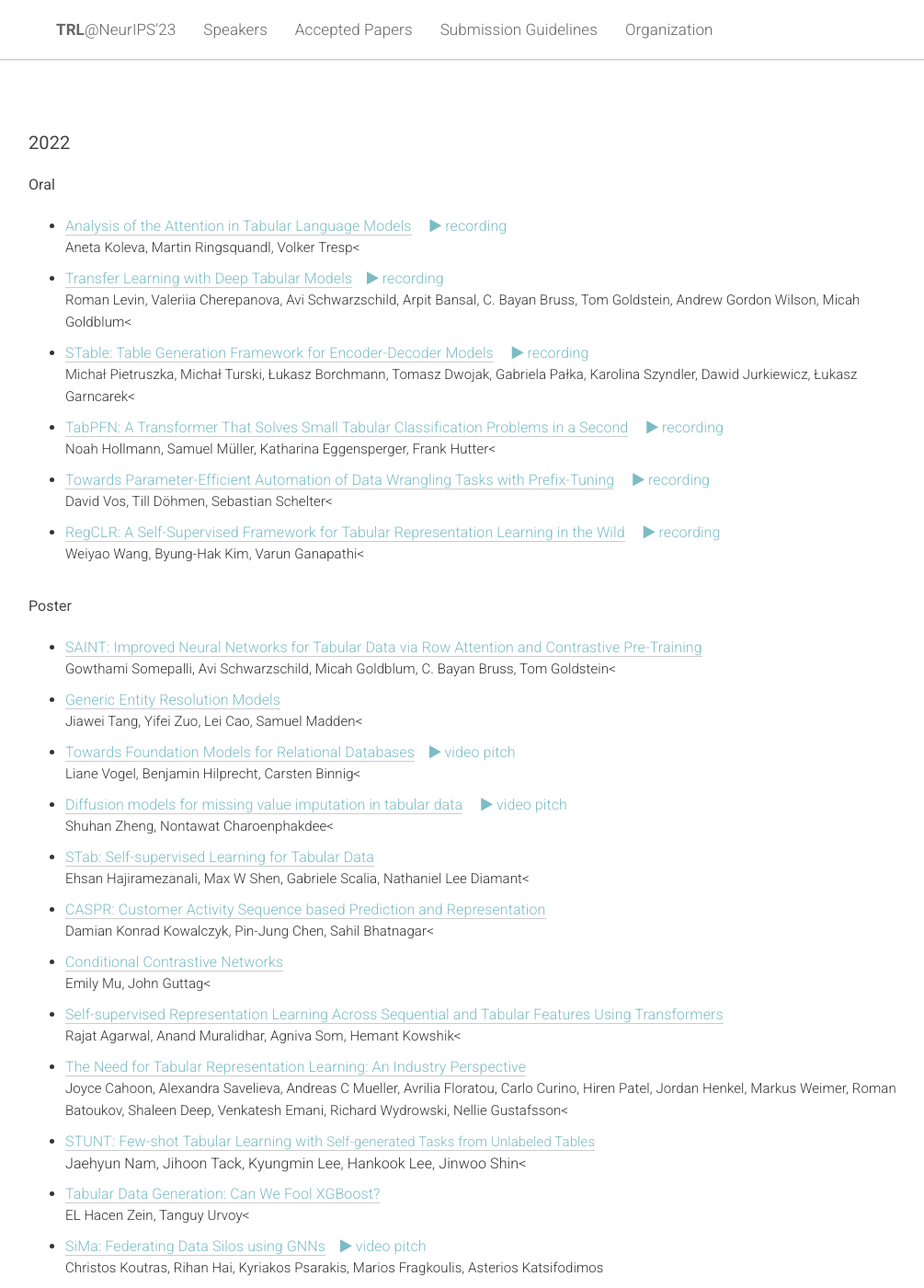
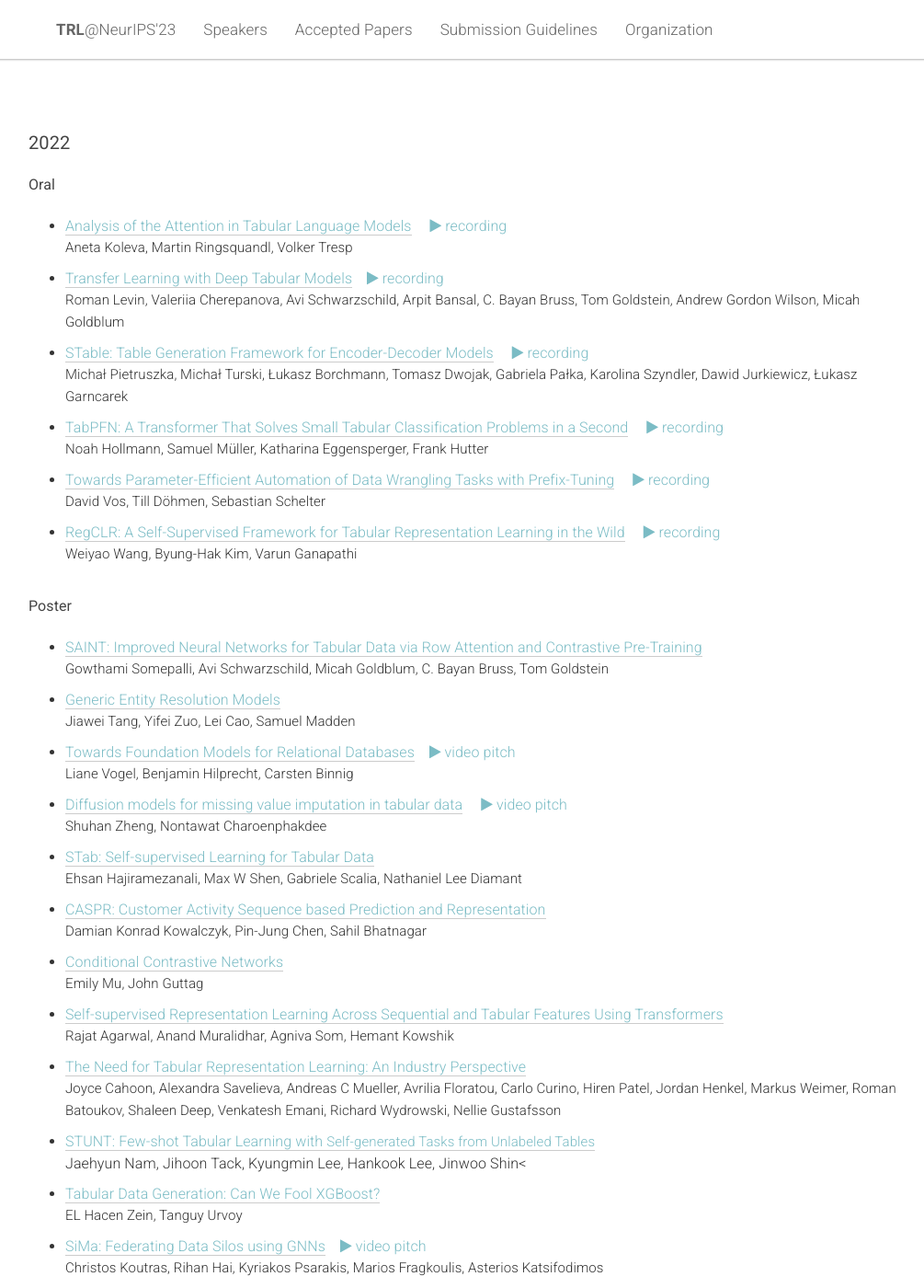
Before and after one commit to table-representation-learning/table-representation-learning.github.io, a Jekyll site: the page built from _pages/home.html, in a window 1280 px wide and 1400 px high, scrolled down 8287 px. Shown: the whole window at 92% size, without its empty margins (134-1139 px from the left). Built offline with Jekyll 4.4.1, drawn with Linux system fonts in a browser that asks for light colours; some of the changed text lies outside the part shown.

Commit message:
fix the span

```diff
--- a/_pages/home.html
+++ b/_pages/home.html
@@ -166,7 +166,7 @@ acknowledgements: ""
                                         Invited Speaker: Simran Arora<br />
                                         <span style="font-style:italic">
                                             [Talk title forthcoming]
-                                        <
+                                        </span>
                                     </td>
                                 </tr>
                                 <tr>
@@ -185,7 +185,7 @@ acknowledgements: ""
                                     <th scope="row" data-time="09:00">09:00 AM</th>
                                     <td>
                                         Invited Speaker: Frank Hutter<br />
-                                        <span style="font-style:italic">[Talk title forthcoming]<
+                                        <span style="font-style:italic">[Talk title forthcoming]</span>
                                     </td>
                                 </tr>
                                 <tr>
@@ -200,7 +200,7 @@ acknowledgements: ""
                                     <th scope="row" data-time="11:30">11:30 AM</th>
                                     <td>
                                         Invited Speaker: Immanuel Trummer<br />
-                                        <span style="font-style:italic">Next-Generation Data Management with Large Language Models
+                                        <span style="font-style:italic">Next-Generation Data Management with Large Language Models</span>
                                         <a data-toggle="collapse" href="#schedule-talk3" aria-cexpanded="false"
                                             aria-controls="schedule-talk3">[Abstract]</a>
                                         <div class="collapse" id="schedule-talk3">
@@ -221,7 +221,7 @@ acknowledgements: ""
                                     <th scope="row" data-time="12:30">12:30 PM</th>
                                     <td>
                                         Invited Speaker: Tao Yu<br />
-                                        <span style="font-style:italic">[Talk title forthcoming]<
+                                        <span style="font-style:italic">[Talk title forthcoming]</span>
                                         <!-- <a data-toggle="collapse" href="#schedule-talk3" aria-cexpanded="false"
                                             aria-controls="schedule-talk3">[Abstract]</a>
                                         <div class="collapse" id="schedule-talk3">
@@ -246,7 +246,7 @@ acknowledgements: ""
                                     <th scope="row" data-time="14:00">02:00 PM</th>
                                     <td>
                                         Invited Speaker: Wenhu Chen<br />
-                                        <span style="font-style:italic">Enabling Large Language Models to Reason with Tables
+                                        <span style="font-style:italic">Enabling Large Language Models to Reason with Tables</span>
                                         <a data-toggle="collapse" href="#schedule-talk5" aria-cexpanded="false"
                                             aria-controls="schedule-talk5">[Abstract]</a>
                                         <div class="collapse" id="schedule-talk5">
@@ -926,7 +926,7 @@ acknowledgements: ""
                 Tabular
                 Language Models</a> &nbsp; &nbsp; <a style="border-bottom: 0;" href="https://slideslive.com/38993349" target="blank"><i class="fa fa-play" aria-hidden="true"></i> recording</a>
             <br>
-            <span class="paper-authors">Aneta Koleva, Martin Ringsquandl, Volker Tresp<
+            <span class="paper-authors">Aneta Koleva, Martin Ringsquandl, Volker Tresp</span>
             <br>
         </li>
         </li>
@@ -938,7 +938,7 @@ acknowledgements: ""
             <span class="paper-authors">Roman Levin, Valeriia Cherepanova, Avi Schwarzschild, Arpit Bansal, C. Bayan
                 Bruss,
                 Tom
-                Goldstein, Andrew Gordon Wilson, Micah Goldblum<
+                Goldstein, Andrew Gordon Wilson, Micah Goldblum</span>
         </li>
 
         <li> <a class="paper-title" href="assets/papers/stable_table_generation_framew.pdf" target="_blank">STable: Table Generation
@@ -950,7 +950,7 @@ acknowledgements: ""
                     <br>
             <span class="paper-authors">Michał Pietruszka, Michał Turski, Łukasz Borchmann, Tomasz Dwojak, Gabriela
                 Pałka,
-                Karolina Szyndler, Dawid Jurkiewicz, Łukasz Garncarek<
+                Karolina Szyndler, Dawid Jurkiewicz, Łukasz Garncarek</span>
         </li>
 
         <li> <a class="paper-title" href="assets/papers/tabpfn_a_transformer_that_solv.pdf" target="_blank">TabPFN: A Transformer That
@@ -959,7 +959,7 @@ acknowledgements: ""
                 Tabular Classification Problems in a Second</a>
                 &nbsp; &nbsp; <a style="border-bottom: 0;" href="https://slideslive.com/38993350" target="blank"><i class="fa fa-play" aria-hidden="true"></i> recording</a>
                 <br>
-            <span class="paper-authors">Noah Hollmann, Samuel Müller, Katharina Eggensperger, Frank Hutter<
+            <span class="paper-authors">Noah Hollmann, Samuel Müller, Katharina Eggensperger, Frank Hutter</span>
         </li>
 
         <li> <a class="paper-title" href="assets/papers/towards_parameter_efficient_au.pdf" target="_blank">Towards Parameter-Efficient
@@ -967,7 +967,7 @@ acknowledgements: ""
                 of Data Wrangling Tasks with Prefix-Tuning</a>
                 &nbsp; &nbsp; <a style="border-bottom: 0;" href="https://slideslive.com/38993351" target="blank"><i class="fa fa-play" aria-hidden="true"></i> recording</a>
                 <br>
-            <span class="paper-authors">David Vos, Till Döhmen, Sebastian Schelter<
+            <span class="paper-authors">David Vos, Till Döhmen, Sebastian Schelter</span>
         </li>
 
         <li> <a class="paper-title" href="https://openreview.net/forum?id=7q_-aEdnGZw" target="_blank">RegCLR: A Self-Supervised Framework
@@ -975,7 +975,7 @@ acknowledgements: ""
                 Tabular Representation Learning in the Wild</a>
                 &nbsp; &nbsp; <a style="border-bottom: 0;" href="https://slideslive.com/38996604" target="blank"><i class="fa fa-play" aria-hidden="true"></i> recording</a>
                 <br>
-            <span class="paper-authors">Weiyao Wang, Byung-Hak Kim, Varun Ganapathi<
+            <span class="paper-authors">Weiyao Wang, Byung-Hak Kim, Varun Ganapathi</span>
         </li>
         </ul>
 
@@ -990,12 +990,12 @@ acknowledgements: ""
                 for
                 Tabular Data via Row Attention and Contrastive Pre-Training</a><br>
             <span class="paper-authors">Gowthami Somepalli, Avi Schwarzschild, Micah Goldblum, C. Bayan Bruss, Tom
-                Goldstein<
+                Goldstein</span>
         </li>
 
         <li> <a class="paper-title" href="assets/papers/generic_entity_resolution_mode.pdf" target="_blank">Generic Entity Resolution
                 Models</a><br>
-            <span class="paper-authors">Jiawei Tang, Yifei Zuo, Lei Cao, Samuel Madden<
+            <span class="paper-authors">Jiawei Tang, Yifei Zuo, Lei Cao, Samuel Madden</span>
         </li>
 
         <li> <a class="paper-title" href="assets/papers/towards_foundation_models_for_.pdf" target="_blank">Towards Foundation Models for
@@ -1003,7 +1003,7 @@ acknowledgements: ""
                 Databases</a>&nbsp; &nbsp; <a style="border-bottom: 0;" href="https://www.youtube.com/watch?v=GyeGQGmTv30" target="blank"><i class="fa fa-play" aria-hidden="true"></i> video
                     pitch</a>
                 <br>
-            <span class="paper-authors">Liane Vogel, Benjamin Hilprecht, Carsten Binnig<
+            <span class="paper-authors">Liane Vogel, Benjamin Hilprecht, Carsten Binnig</span>
         </li>
 
 
@@ -1013,29 +1013,29 @@ acknowledgements: ""
                 &nbsp; &nbsp; <a style="border-bottom: 0;" href="https://www.youtube.com/watch?v=URlh7KJfXzM" target="blank"><i class="fa fa-play" aria-hidden="true"></i> video
                     pitch</a>
                 <br>
-            <span class="paper-authors">Shuhan Zheng, Nontawat Charoenphakdee<
+            <span class="paper-authors">Shuhan Zheng, Nontawat Charoenphakdee</span>
         </li>
 
         <li> <a class="paper-title" href="assets/papers/stab_self_supervised_learning_.pdf" target="_blank">STab: Self-supervised Learning
                 for
                 Tabular Data</a><br>
-            <span class="paper-authors">Ehsan Hajiramezanali, Max W Shen, Gabriele Scalia, Nathaniel Lee Diamant<
+            <span class="paper-authors">Ehsan Hajiramezanali, Max W Shen, Gabriele Scalia, Nathaniel Lee Diamant</span>
         </li>
 
         <li> <a class="paper-title" href="assets/papers/caspr_customer_activity_sequen.pdf" target="_blank">CASPR: Customer Activity
                 Sequence
                 based
                 Prediction and Representation</a><br>
-            <span class="paper-authors">Damian Konrad Kowalczyk, Pin-Jung Chen, Sahil Bhatnagar<
+            <span class="paper-authors">Damian Konrad Kowalczyk, Pin-Jung Chen, Sahil Bhatnagar</span>
         </li>
 
         <li> <a class="paper-title" href="assets/papers/conditional_contrastive_networ.pdf" target="_blank">Conditional Contrastive
                 Networks</a><br>
-            <span class="paper-authors">Emily Mu, John Guttag<
+            <span class="paper-authors">Emily Mu, John Guttag</span>
         </li>
 
         <li> <a class="paper-title" href="assets/papers/self_supervised_representation.pdf" target="_blank">Self-supervised Representation Learning Across Sequential and Tabular Features Using Transformers</a><br>
-            <span class="paper-authors">Rajat Agarwal, Anand Muralidhar, Agniva Som, Hemant Kowshik<
+            <span class="paper-authors">Rajat Agarwal, Anand Muralidhar, Agniva Som, Hemant Kowshik</span>
         </li>
 
         <li> <a class="paper-title" href="assets/papers/the_need_for_tabular_represent.pdf" target="_blank">The Need for Tabular
@@ -1045,7 +1045,7 @@ acknowledgements: ""
                 Curino,
                 Hiren Patel, Jordan Henkel, Markus Weimer, Roman Batoukov, Shaleen Deep, Venkatesh Emani, Richard
                 Wydrowski,
-                Nellie Gustafsson<
+                Nellie Gustafsson</span>
         </li>
 
         <li> <a class="paper-title" href="assets/papers/stunt_few_shot_tabular_learnin.pdf" target="_blank">STUNT: Few-shot Tabular Learning
@@ -1057,7 +1057,7 @@ acknowledgements: ""
                 Fool
                 XGBoost?</a>
             <br>
-            <span class="paper-authors">EL Hacen Zein, Tanguy Urvoy<
+            <span class="paper-authors">EL Hacen Zein, Tanguy Urvoy</span>
         </li>
 
         <li> <a class="paper-title" href="assets/papers/sima_federating_data_silos_usi.pdf" target="_blank">SiMa: Federating Data Silos using
@@ -1069,29 +1069,29 @@ acknowledgements: ""
 
         <li> <a class="paper-title" href="assets/papers/self_supervised_pre_training_f.pdf" target="_blank">Self Supervised Pre-training for
                 Large Scale Tabular Data</a><br>
-            <span class="paper-authors">Sharad Chitlangia, Anand Muralidhar, Rajat Agarwal<
+            <span class="paper-authors">Sharad Chitlangia, Anand Muralidhar, Rajat Agarwal</span>
         </li>
 
         <li> <a class="paper-title" href="assets/papers/rotar_efficient_row_based_tabl.pdf" target="_blank">RoTaR: Efficient Row-Based Table
                 Representation Learning via Teacher-Student Training</a><br>
-            <span class="paper-authors">Zui Chen, Lei Cao, Samuel Madden<
+            <span class="paper-authors">Zui Chen, Lei Cao, Samuel Madden</span>
         </li>
 
         <li> <a class="paper-title" href="assets/papers/mapqa_a_dataset_for_question_a.pdf" target="_blank">MapQA: A Dataset for Question
                 Answering on Choropleth Maps</a><br>
             <span class="paper-authors">Shuaichen Chang, David Palzer, Jialin Li, Eric Fosler-Lussier, Ningchuan
-                Xiao<
+                Xiao</span>
         </li>
 
         <li> <a class="paper-title" href="assets/papers/met_masked_encoding_for_tabula.pdf" target="_blank">MET: Masked Encoding for Tabular
                 Data</a><br>
-            <span class="paper-authors">Kushal Alpesh Majmundar, Sachin Goyal, Praneeth Netrapalli, Prateek Jain<
+            <span class="paper-authors">Kushal Alpesh Majmundar, Sachin Goyal, Praneeth Netrapalli, Prateek Jain</span>
         </li>
 
         <li> <a class="paper-title" href="assets/papers/active_learning_with_tabular_l.pdf" target="_blank">Active Learning with Table
                 Language
                 Models</a><br>
-            <span class="paper-authors">Martin Ringsquandl, Aneta Koleva<
+            <span class="paper-authors">Martin Ringsquandl, Aneta Koleva</span>
         </li>
 
         <li> <a class="paper-title" href="assets/papers/structural_embedding_of_data_f.pdf" target="_blank">Structural Embedding of Data
@@ -1100,7 +1100,7 @@ acknowledgements: ""
                 &nbsp; &nbsp; <a style="border-bottom: 0;" href="https://www.youtube.com/watch?v=_seBQIBzFoI" target="blank"><i class="fa fa-play" aria-hidden="true"></i> video
                     pitch</a>
                     <br>
-            <span class="paper-authors">Gerardo Vitagliano, Mazhar Hameed, Felix Naumann<
+            <span class="paper-authors">Gerardo Vitagliano, Mazhar Hameed, Felix Naumann</span>
         </li>
         </ul>
 
```
